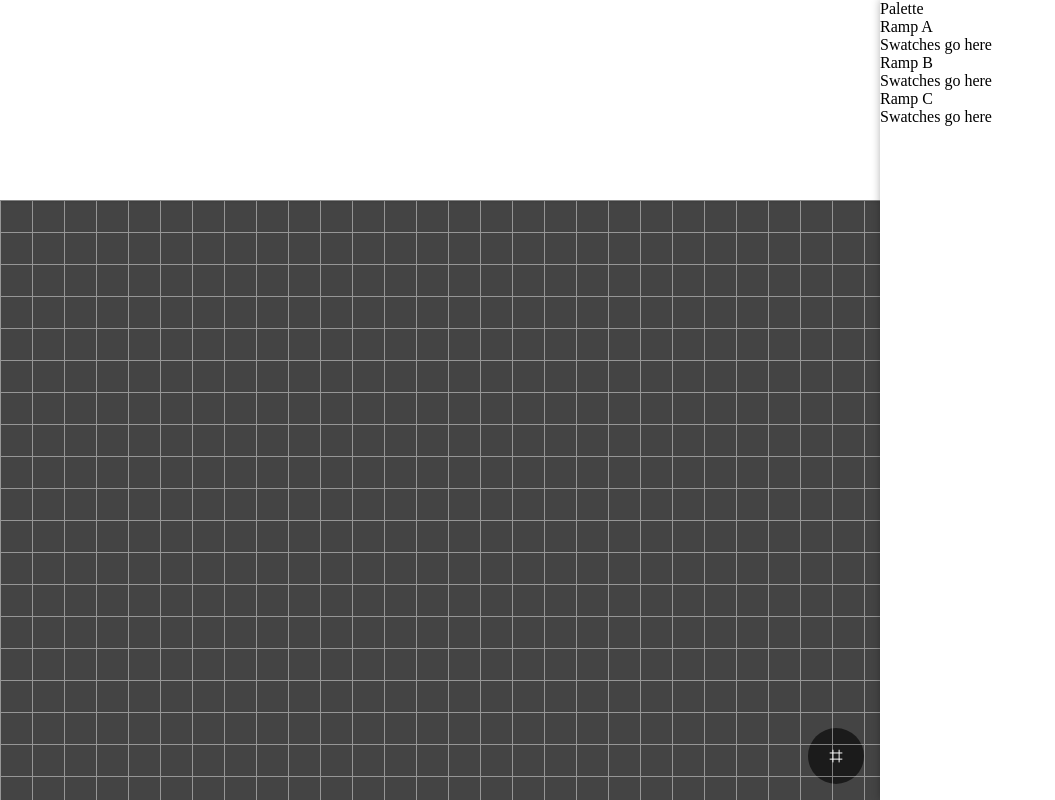
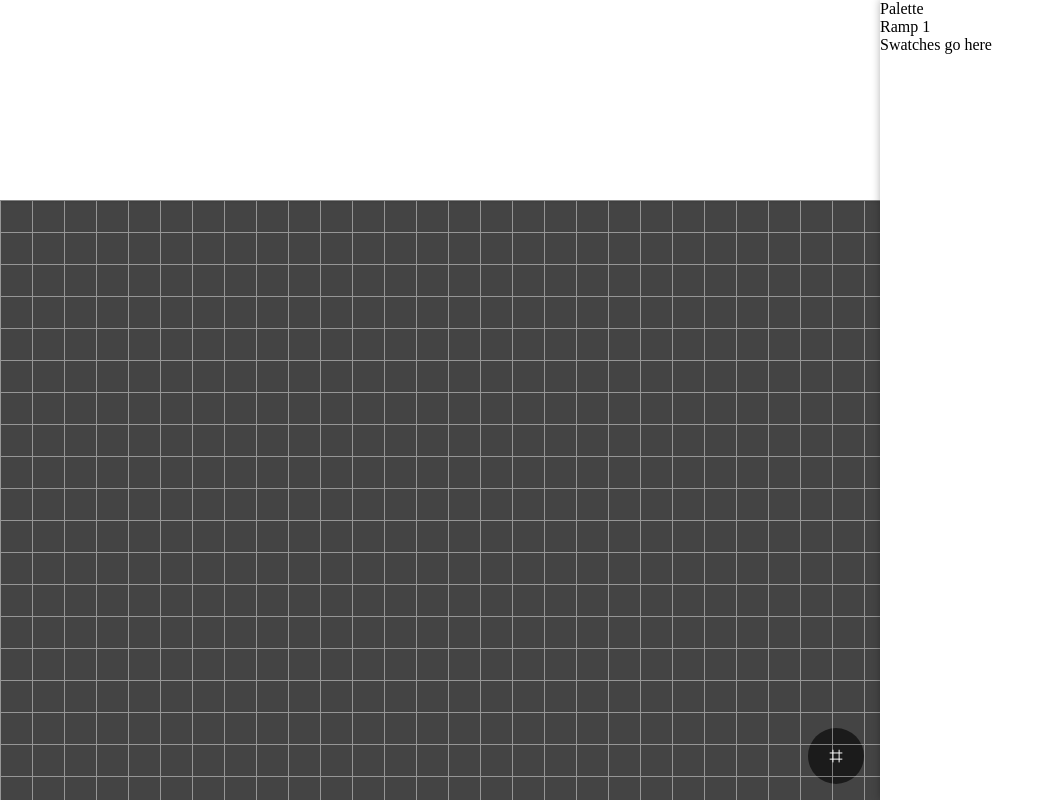
Before and after one commit to Alexander-Prime/indexed-image-editor, a React app: page / in a window 1280 px wide. Shown: the whole page, without its empty margins (0-1055 px from the left). Built offline with nearby package versions, Linux system fonts and the light colour scheme.

Commit message:
Connect store to sidebar

```diff
--- a/src/components/molecules/PaletteView/PaletteView.tsx
+++ b/src/components/molecules/PaletteView/PaletteView.tsx
@@ -3,18 +3,28 @@ import React from "react";
 
 import { RampView } from "components/molecules";
 
+import { Palette } from "data/Palette";
+
 import "./PaletteView.scss";
 
 interface Props {
   className?: string;
+  palette: Palette;
 }
 
 const PaletteView = (props: Props) => (
   <div className={classNames("palette", props.className)}>
     <header className="palette-header">Palette</header>
-    <RampView className="palette-ramp" name="Ramp A" />
-    <RampView className="palette-ramp" name="Ramp B" />
-    <RampView className="palette-ramp" name="Ramp C" />
+    {props.palette.ramps
+      .entrySeq()
+      .map(entry => (
+        <RampView
+          className="palette-ramp"
+          palette={props.palette}
+          index={entry[0]}
+          ramp={entry[1]}
+        />
+      ))}
   </div>
 );
 
--- a/src/components/molecules/RampView/RampView.tsx
+++ b/src/components/molecules/RampView/RampView.tsx
@@ -1,16 +1,21 @@
 import classNames from "classnames";
 import React from "react";
+
+import { Palette } from "data/Palette";
+import { Ramp } from "data/Ramp";
 
 import "./RampView.scss";
 
 interface Props {
   className?: string;
-  name: string;
+  palette: Palette;
+  index: number;
+  ramp: Ramp;
 }
 
 const RampView = (props: Props) => (
   <div className={classNames("ramp", classNames(props.className))}>
-    <div className="ramp-name">{props.name}</div>
+    <div className="ramp-name">{props.ramp.name}</div>
     <div className="ramp-swatches">Swatches go here</div>
   </div>
 );
--- a/src/components/organisms/Sidebar/Sidebar.tsx
+++ b/src/components/organisms/Sidebar/Sidebar.tsx
@@ -1,15 +1,33 @@
 import React from "react";
+import { connect, MapStateToProps } from "react-redux";
 
 import { PaletteView } from "components/molecules";
 
+import { AppState } from "data/AppState";
+import { Palette } from "data/Palette";
+
 import "./Sidebar.scss";
 
-interface Props {}
+interface StateProps {
+  palette: Palette;
+}
 
-const Sidebar = (_: Props) => (
+interface OwnProps {}
+
+type Props = StateProps & OwnProps;
+
+const SidebarInternal = (props: Props) => (
   <div className="sidebar">
-    <PaletteView className="sidebar-palette" />
+    <PaletteView className="sidebar-palette" palette={props.palette} />
   </div>
 );
 
+const mapStateToProps: MapStateToProps<StateProps, OwnProps, AppState> = (
+  state: AppState,
+): StateProps => ({
+  palette: state.image.palette,
+});
+
+const Sidebar = connect(mapStateToProps)(SidebarInternal);
+
 export { Sidebar };
--- a/src/data/Palette/model.ts
+++ b/src/data/Palette/model.ts
@@ -9,7 +9,7 @@ interface PaletteProps {
 
 class Palette extends Record<PaletteProps>({
   colors: List(),
-  ramps: Map(),
+  ramps: Map.of(0, new Ramp({ name: "Ramp 1" })),
 }) {}
 
 export { Palette };
```
